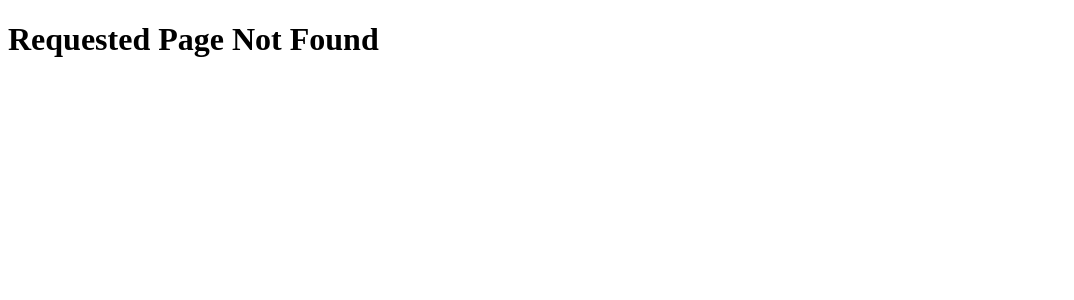
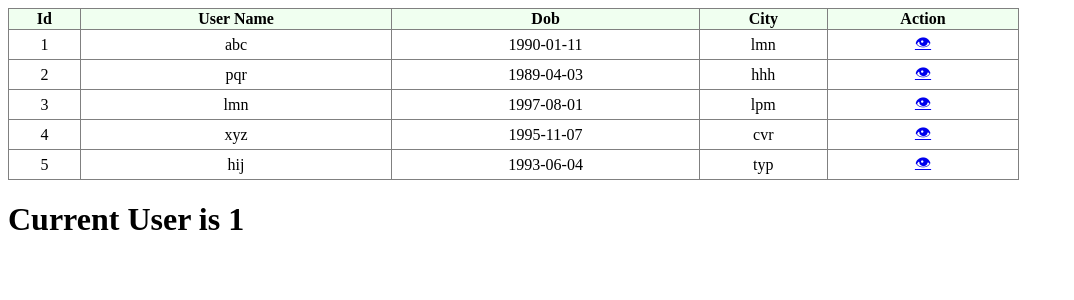
Before and after one commit to aniruddhha/angular-training-1654bdbea42547838a0c0928fad0dd34, an Angular app in the folder routing-app/: page /users/1 in a window 1280 px wide. Before the commit this address had no page. Shown: the top 300 px of the page, without its empty margins (0-1074 px from the left). Built offline with nearby package versions, Linux system fonts and the light colour scheme.

Commit message:
angular : routing : passing and reading route variables

```diff
--- a/routing-app/src/app/app-routing.module.ts
+++ b/routing-app/src/app/app-routing.module.ts
@@ -3,12 +3,18 @@ import { RouterModule, Routes } from '@angular/router';
 import { DashComponent } from './dash/dash.component';
 import { LoginComponent } from './login/login.component';
 import { NotFoundComponent } from './not-found/not-found.component';
+import { UserDetailsComponent } from './users/user-details.component';
 import { UsersComponent } from './users/users.component';
+
+const userChildrenRoutes: Routes = [
+  // :id is placeholder(route/path variable) for dynamic value
+  { path: ':id', component: UserDetailsComponent }
+]
 
 const routes: Routes = [
   { path: 'login', component: LoginComponent },
   { path: 'dash', component: DashComponent },
-  { path: 'users', component: UsersComponent },
+  { path: 'users', component: UsersComponent, children: userChildrenRoutes },
   { path: '**', component: NotFoundComponent }
 ];
 
--- a/routing-app/src/app/app.module.ts
+++ b/routing-app/src/app/app.module.ts
@@ -7,6 +7,7 @@ import { LoginComponent } from './login/login.component';
 import { DashComponent } from './dash/dash.component';
 import { UsersComponent } from './users/users.component';
 import { NotFoundComponent } from './not-found/not-found.component';
+import { UserDetailsComponent } from './users/user-details.component';
 
 @NgModule({
   declarations: [
@@ -14,7 +15,8 @@ import { NotFoundComponent } from './not-found/not-found.component';
     LoginComponent,
     DashComponent,
     UsersComponent,
-    NotFoundComponent
+    NotFoundComponent,
+    UserDetailsComponent
   ],
   imports: [
     BrowserModule,
--- /dev/null
+++ b/routing-app/src/app/users/user-details.component.html
@@ -0,0 +1,6 @@
+
+<div>
+    <h1>
+        Current User is {{user}}
+    </h1>
+</div>
--- /dev/null
+++ b/routing-app/src/app/users/user-details.component.ts
@@ -0,0 +1,25 @@
+import { Component, OnInit } from '@angular/core';
+import { ActivatedRoute } from '@angular/router';
+
+@Component({
+  selector: 'app-user-details',
+  templateUrl: './user-details.component.html',
+  styleUrls: ['./user-details.component.css']
+})
+export class UserDetailsComponent implements OnInit {
+
+  user = ''
+
+  constructor(
+    private actRt : ActivatedRoute
+  ) { }
+
+  //http://localhost:4200/users/1 => id = 1
+
+  ngOnInit(): void {
+
+    this.actRt.params.subscribe( prm => this.user = prm['id']  )
+
+  }
+
+}
--- a/routing-app/src/app/users/users.component.css
+++ b/routing-app/src/app/users/users.component.css
@@ -6,3 +6,9 @@ table, th, td {
     border: 1px solid gray;
     border-collapse: collapse;
 }
+th {
+    background-color: honeydew;
+}
+td {
+    text-align: center;
+}
--- a/routing-app/src/app/users/users.component.html
+++ b/routing-app/src/app/users/users.component.html
@@ -4,11 +4,18 @@
       <th>User Name</th>
       <th>Dob</th>
       <th>City</th>
+      <th>Action</th>
     </tr>
     <tr *ngFor="let user of users">
         <td>{{user.userId}}</td>
         <td>{{user.userName}}</td>
         <td>{{user.dob}}</td>
         <td>{{user.city}}</td>
+        <td>
+            <a [routerLink]="['.', user.userId]">👁</a>
+        </td>
     </tr>
   </table>
+  <div>
+      <router-outlet></router-outlet>
+  </div>
```
Also changed, not shown: routing-app/src/app/users/user-details.component.css (added), 1 other file (tests, documents, lock files or other folders).
